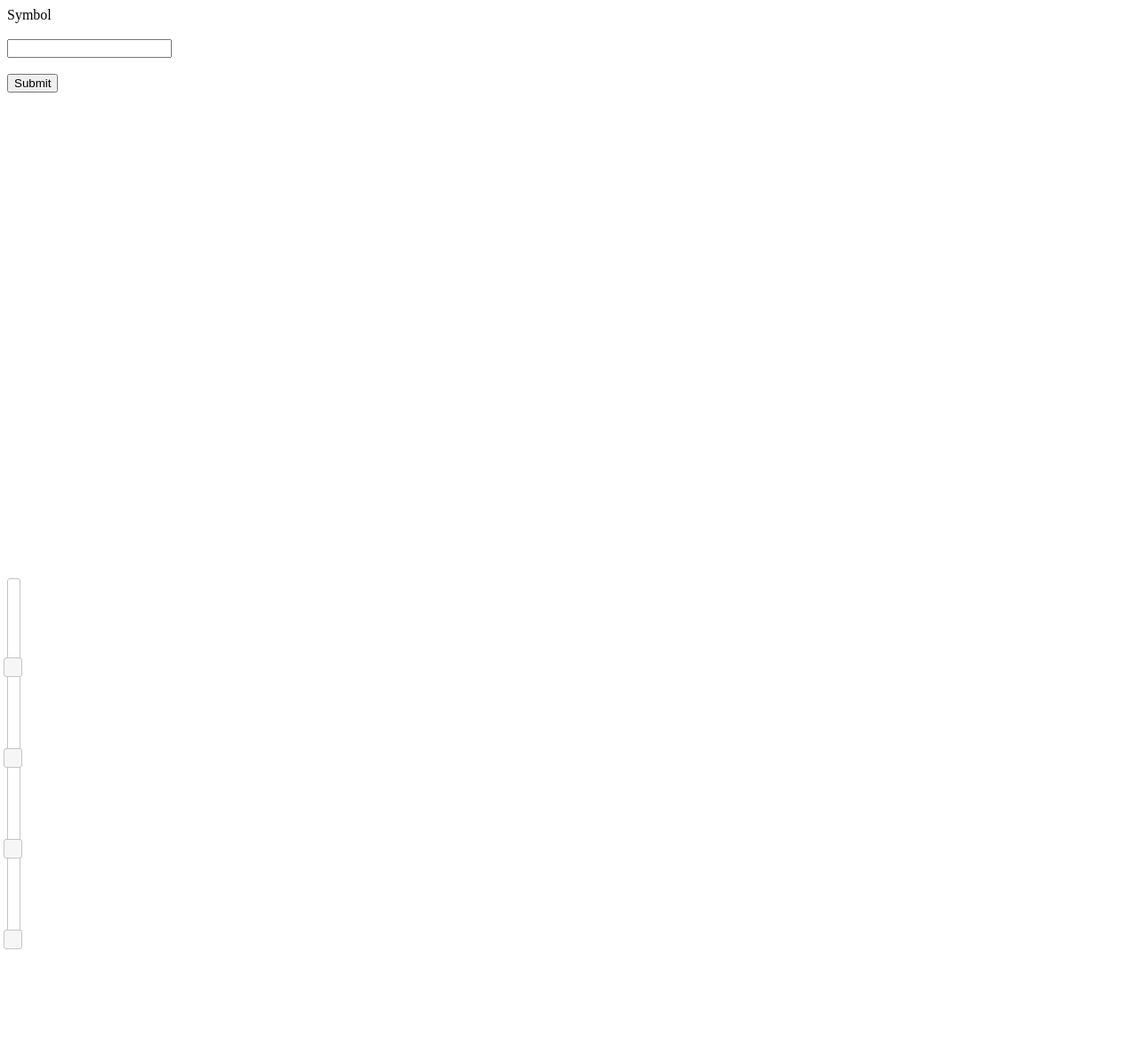
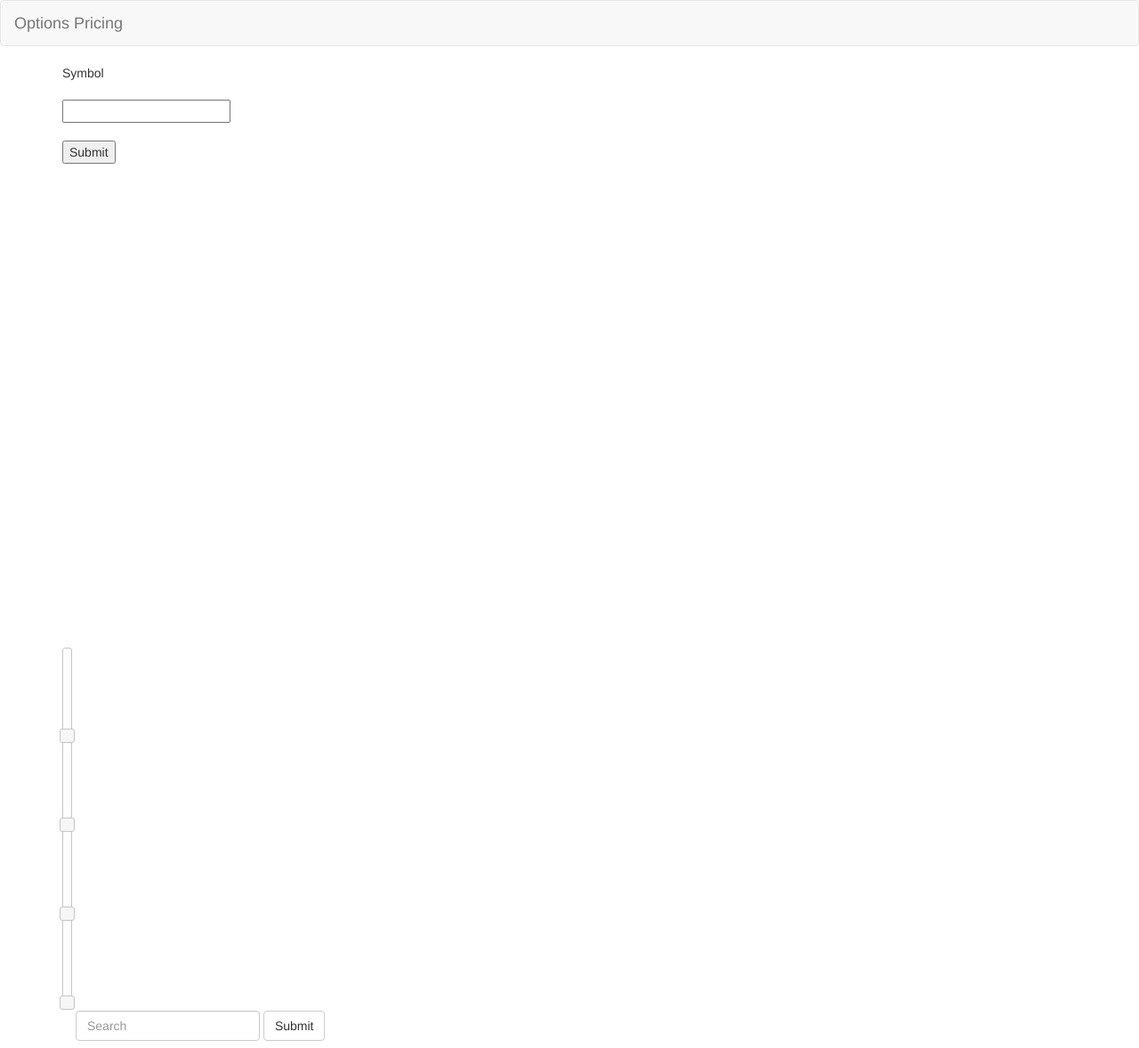
Before and after one commit to mroll/pennapps, a plain HTML site: page app/index.html in a window 1280 px wide. Shown: the whole page at 89% size. Before the commit the page ends 1067 px from the top, so only its background shows below. Drawn offline with nearby package versions, Linux system fonts and the light colour scheme.

Commit message:
header, container

```diff
--- a/app/index.html
+++ b/app/index.html
@@ -1,18 +1,46 @@
 <html>
+
 <head>
     <title>Options pricing</title>
+
+    <link rel="stylesheet" href="content/css/bootstrap.min.css">
 
     <script src="https://ajax.googleapis.com/ajax/libs/jquery/2.1.3/jquery.min.js"></script>
     <link rel="stylesheet" href="https://ajax.googleapis.com/ajax/libs/jqueryui/1.11.4/themes/smoothness/jquery-ui.css">
     <script src="https://ajax.googleapis.com/ajax/libs/jqueryui/1.11.4/jquery-ui.min.js"></script>
 
-    <style>#slider { margin: 10px; }  </style>
+    <style>
+        #slider {
+            margin: 10px;
+        }
+    </style>
 </head>
+
 <body>
+
+    <nav class="navbar navbar-default">
+        <div class="container-fluid">
+            <div class="navbar-header">
+                <a class="navbar-brand">Options Pricing</a>
+            </div>
+        </div>
+    </nav>
+
+
+
+    <div class="container">
+
+
+
+
+
         <form action="">
-  Symbol<br><br>
+            Symbol
+            <br>
+            <br>
             <input type="text" name="symbol">
-  <br><br>
+            <br>
+            <br>
             <input type="submit">
         </form>
 
@@ -30,46 +58,56 @@
         <div id="r-slider">
         </div>
 
+        <form class="navbar-form navbar-left" role="search">
+            <div class="form-group">
+                <input type="text" class="form-control" placeholder="Search">
+            </div>
+            <button type="submit" class="btn btn-default">Submit</button>
+        </form>
+
+
         <script>
             var sliderIds = ["K", "t", "v", "r"];
 
-      var sliderChange = function(event, ui) {
+            var sliderChange = function (event, ui) {
 
-        for (var i=0; i<sliderIds.length; i++) {
+                for (var i = 0; i < sliderIds.length; i++) {
                     var sliderName = "#" + sliderIds[i] + "-slider";
                     console.log($(sliderName).slider("value"));
                 }
 
             };
 
-      $( "#K-slider" ).slider({
+            $("#K-slider").slider({
                 orientation: "vertical",
                 min: 0,
                 max: 100,
                 change: sliderChange
             });
 
-      $( "#t-slider" ).slider({
+            $("#t-slider").slider({
                 orientation: "vertical",
                 min: 0,
                 max: 100,
                 change: sliderChange
             });
 
-      $( "#v-slider" ).slider({
+            $("#v-slider").slider({
                 orientation: "vertical",
                 min: 0,
                 max: 100,
                 change: sliderChange
             });
 
-      $( "#r-slider" ).slider({
+            $("#r-slider").slider({
                 orientation: "vertical",
                 min: 0,
                 max: 100,
                 change: sliderChange
             });
         </script>
+        <script src="content/js/bootstrap.min.js"></script>
+    </div>
+</body>
 
-</body>
 </html>
```
Also changed, not shown: app/content/css/bootstrap.min.css (added), app/content/js/InteractiveChartApi.js (renamed from app/js/InteractiveChartApi.js), app/content/js/bootstrap.min.js (added), app/content/js/highstock.js (renamed from app/js/highstock.js), app/index2.html (added). Lines whose indentation alone changed are shown as unchanged.
